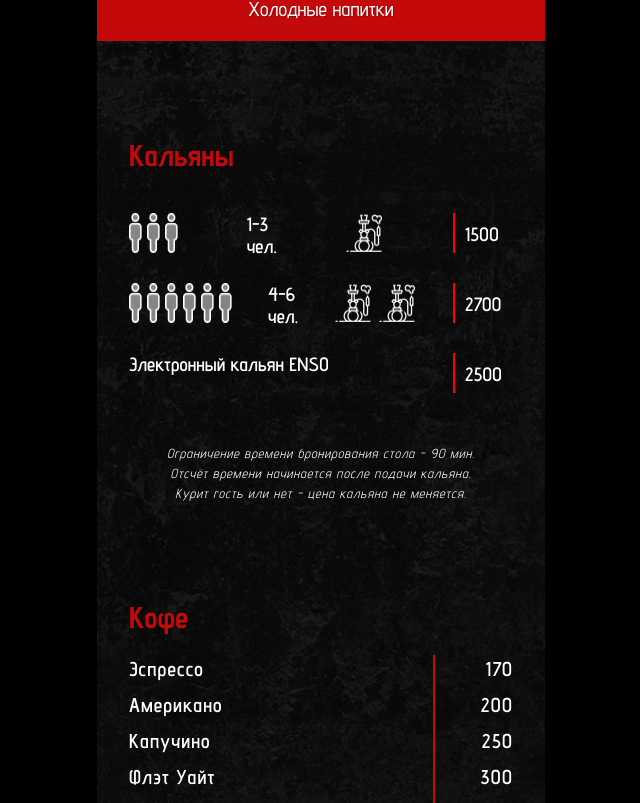
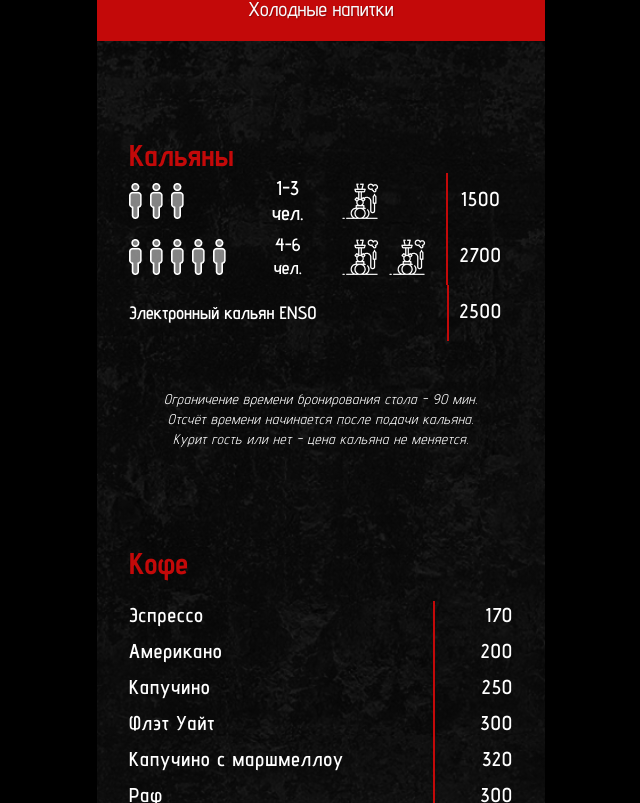
Before and after one commit to NiceArti/UmbrellaMenu, a Next.js app: page / in a window 1280 px wide. Shown: the part 797-1600 px from the top of the page, without its empty margins (319-959 px from the left). Built offline with nearby package versions, Linux system fonts and the light colour scheme.

Commit message:
feat: update umbrella

```diff
--- a/app/Hookah/Hookah.module.scss
+++ /dev/null
@@ -1,55 +0,0 @@
-.hookah-component {
-    width: 100%;
-    height: fit-content;
-    padding: 0 32px 0px 32px;
-
-
-    .__header {
-        color: #FF0000;
-        letter-spacing: 3px;
-        font-weight: 700;
-        position: relative;
-        font-size: 2rem;
-        width: 100%;
-    }
-
-    .__about {
-        margin-top: 40px;
-        display: flex;
-        flex-direction: column;
-        gap: 30px;
-
-
-        .__row {
-            display: flex;
-            flex-direction: row;
-            justify-content: space-between;
-
-            .__col {
-                gap: 5px;
-                display: flex;
-                height: 40px;
-            }
-        }
-
-        .__humans-amount {
-            font-weight: 600;
-            font-size: 1.2rem;
-            line-height: 22px;
-        }
-
-        .__price-list {
-            border-left: 2px solid #FF0000;
-            width: 60px;
-            padding: 10px 0 0 10px;
-        }
-    }
-
-    .__footer {
-        margin-top: 50px;
-        font-style: italic;
-        text-align: center;
-        font-size: 13px;
-        letter-spacing: 1px;
-    }
-}
--- a/app/Hookah/Hookah.tsx
+++ b/app/Hookah/Hookah.tsx
@@ -1,80 +1,70 @@
 import Image from 'next/image';
-import styles from './Hookah.module.scss';
 import { UnionAsset, HookahAsset } from '@/shared/images';
 import { Title } from '@/shared/ui';
 
 
 export default function Hookah() {
     return (
-        <div className={styles["hookah-component"]}>
+        <div className='w-full px-8'>
             <Title title='Кальяны'/>
 
-            <div className={styles["__about"]}>
-                <div className={styles["__row"]}>
-                    <div className={`${styles["__col"]} ${styles["w-150"]}`}>
+            <div className='flex flex-col'>
+                <div className='inline-flex items-center justify-between h-14'>
+                    <div className='inline-flex gap-2 w-1/3'>
                         <Image src={UnionAsset} alt='human'/>
                         <Image src={UnionAsset} alt='human'/>
                         <Image src={UnionAsset} alt='human'/>
                     </div>
-
-                    <div className={`${styles["__col"]} ${styles["w-50"]}`}>
-                        <h3 className={styles["__humans-amount"]}>1-3 <br/> чел.</h3>
-                    </div>
-
-                    <div className={`${styles["__col"]} ${styles["w-80"]}`}>
+                    <p className='text-center text-xl font-semibold w-1/3 leading-tight'>
+                        1-3<br/>чел.
+                    </p>
+                    <div className='w-1/3'>
                         <Image src={HookahAsset} alt='hookan'/>
                     </div>
 
-                    <div className={styles["__col"]}>
-                        <div className={`${styles["__price-list"]} ${styles["h-50"]}`}>
-                            <h3 className={styles["__humans-amount"]}>1500</h3>
-                        </div>
+                    <p className='h-full text-center text-xl font-semibold tracking-wider border-l-2 border-primary w-20 max-w-20 py-3'>
+                        1500
+                    </p>
+                </div>
+
+                <div className='inline-flex items-center justify-between h-14'>
+                    <div className='inline-flex gap-2 w-1/3'>
+                        <Image src={UnionAsset} alt='human'/>
+                        <Image src={UnionAsset} alt='human'/>
+                        <Image src={UnionAsset} alt='human'/>
+                        <Image src={UnionAsset} alt='human'/>
+                        <Image src={UnionAsset} alt='human'/>
                     </div>
-                </div>
-                <div className={styles["__row"]}>
-                    <div className={`${styles["__col"]} ${styles["w-150"]}`}>
-                            <Image src={UnionAsset} alt='human' height={36}/>
-                            <Image src={UnionAsset} alt='human' height={36}/>
-                            <Image src={UnionAsset} alt='human' height={36}/>
-                            <Image src={UnionAsset} alt='human' height={36}/>
-                            <Image src={UnionAsset} alt='human' height={36}/>
-                            <Image src={UnionAsset} alt='human' height={36}/>
-                    </div>
-                    <div className={`${styles["__col"]} ${styles["w-50"]}`}>
-                        <h3 className={styles["__humans-amount"]}>4-6 <br/> чел.</h3>
-                    </div>
-
-                    <div className={`${styles["__col"]} ${styles["w-80"]}`}>
+                    <p className='text-center text-lg font-semibold w-1/3 flex flex-col leading-tight'>
+                        4-6<br />чел.
+                    </p>
+                    <div className='w-1/3 inline-flex gap-2'>
                         <Image src={HookahAsset} alt='hookan'/>
                         <Image src={HookahAsset} alt='hookan'/>
                     </div>
 
-                    <div className={styles["__col"]}>
-                        <div className={styles["__price-list"]}>
-                            <h3 className={styles["__humans-amount"]}>2700</h3>
-                        </div>
-                    </div>
+                    <p className='h-full text-center text-xl font-semibold tracking-wider border-l-2 border-primary w-20 max-w-20 py-3'>
+                        2700
+                    </p>
                 </div>
-                <div className={styles["__row"]}>
-                    <div className={`${styles["__col"]} ${styles["__humans-amount"]}`}>
+
+                <div className='inline-flex items-center justify-between h-14'>
+                    <p className='text-left text-lg font-semibold w-full flex flex-col leading-tight'>
                         Электронный кальян ENSO
-                    </div>
+                    </p>
 
-                    <div className={styles["__col"]}>
-                        <div className={styles["__price-list"]}>
-                            <h3 className={styles["__humans-amount"]}>2500</h3>
-                        </div>
-                    </div>
+                    <p className='h-full text-center text-xl font-semibold tracking-wider border-l-2 border-primary w-20 max-w-20 py-3'>
+                        2500
+                    </p>
                 </div>
+
             </div>
 
-            <div className={styles["__footer"]}>
-                <p>
-                    Ограничение времени бронирования стола - 90 мин.<br />
-                    Отсчёт времени начинается после подачи кальяна.<br />
-                    Курит гость или нет - цена кальяна не меняется.
-                </p>
-            </div>
+            <p className='text-center text-sm italic tracking-wider mt-12'>
+                Ограничение времени бронирования стола - 90 мин.<br />
+                Отсчёт времени начинается после подачи кальяна.<br />
+                Курит гость или нет - цена кальяна не меняется.
+            </p>
         </div>
     )
 }
```
